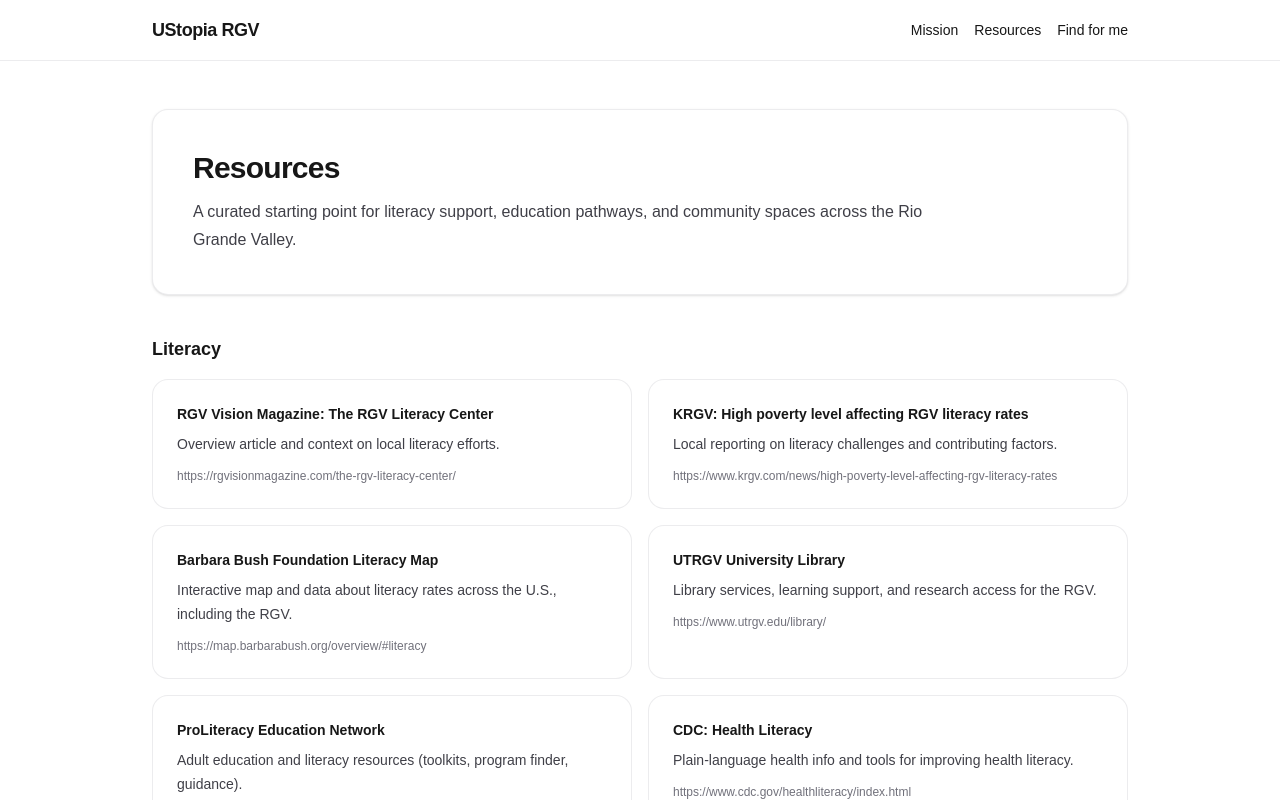
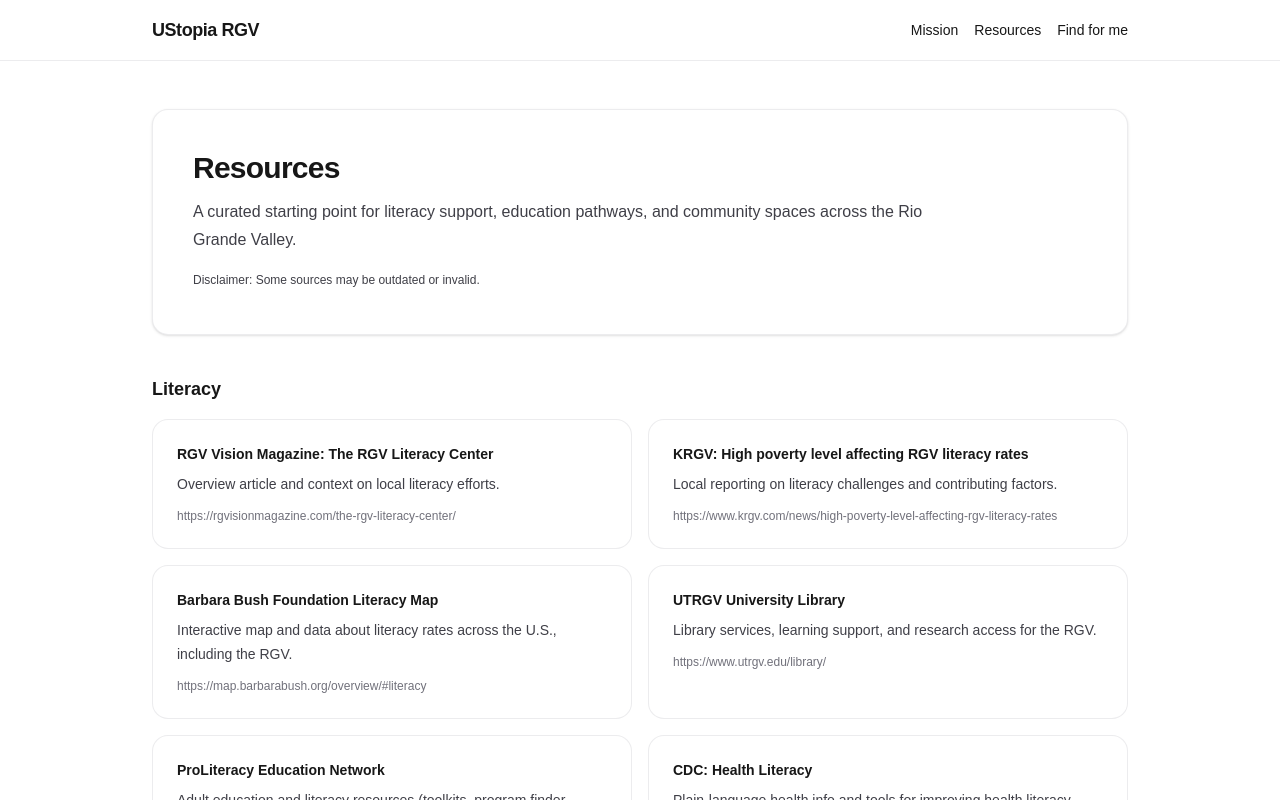
Before and after one commit to 777isabella/fronterahacks, a Next.js app: page /resources in a window 1280 px wide. Shown: the top 800 px of the page. Built offline with nearby package versions, Linux system fonts and the light colour scheme.

Commit message:
Add disclaimer about resource validity
Added a disclaimer about potential outdated or invalid sources.

```diff
--- a/src/app/resources/page.tsx
+++ b/src/app/resources/page.tsx
@@ -36,6 +36,9 @@
           A curated starting point for literacy support, education pathways, and
           community spaces across the Rio Grande Valley.
         </p>
+        <p className="mt-3 max-w-3xl text-base leading-7 text-zinc-700 dark:text-zinc-300" style={{ fontSize: "12px" }}>
+          Disclaimer: Some sources may be outdated or invalid.
+        </p>
       </div>
 
       <div className="mt-10 space-y-10">
```
